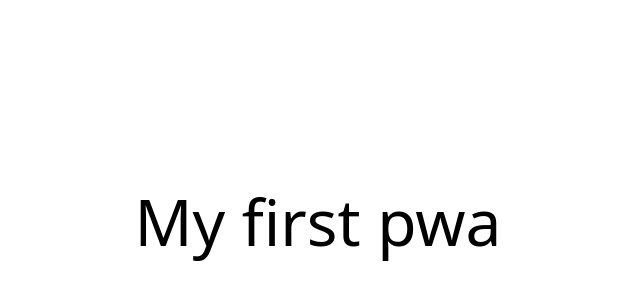
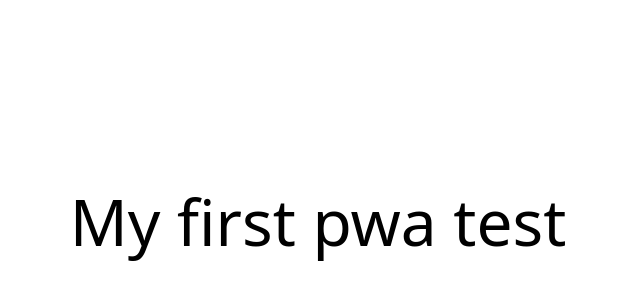
Before and after one commit to TRProjects98/pwa_test, a Next.js app: page / in a window 1280 px wide. Shown: the part 178-478 px from the top of the page, without its empty margins (322-962 px from the left). Built offline with nearby package versions, Linux system fonts and the light colour scheme.

Commit message:
Deploy test

```diff
--- a/app/page.js
+++ b/app/page.js
@@ -3,7 +3,7 @@
 export default function Home() {
   return (
    <div className="flex items-center justify-center h-screen">
-    <h1>My first pwa</h1>
+    <h1>My first pwa test</h1>
    </div>
   );
 }
```
